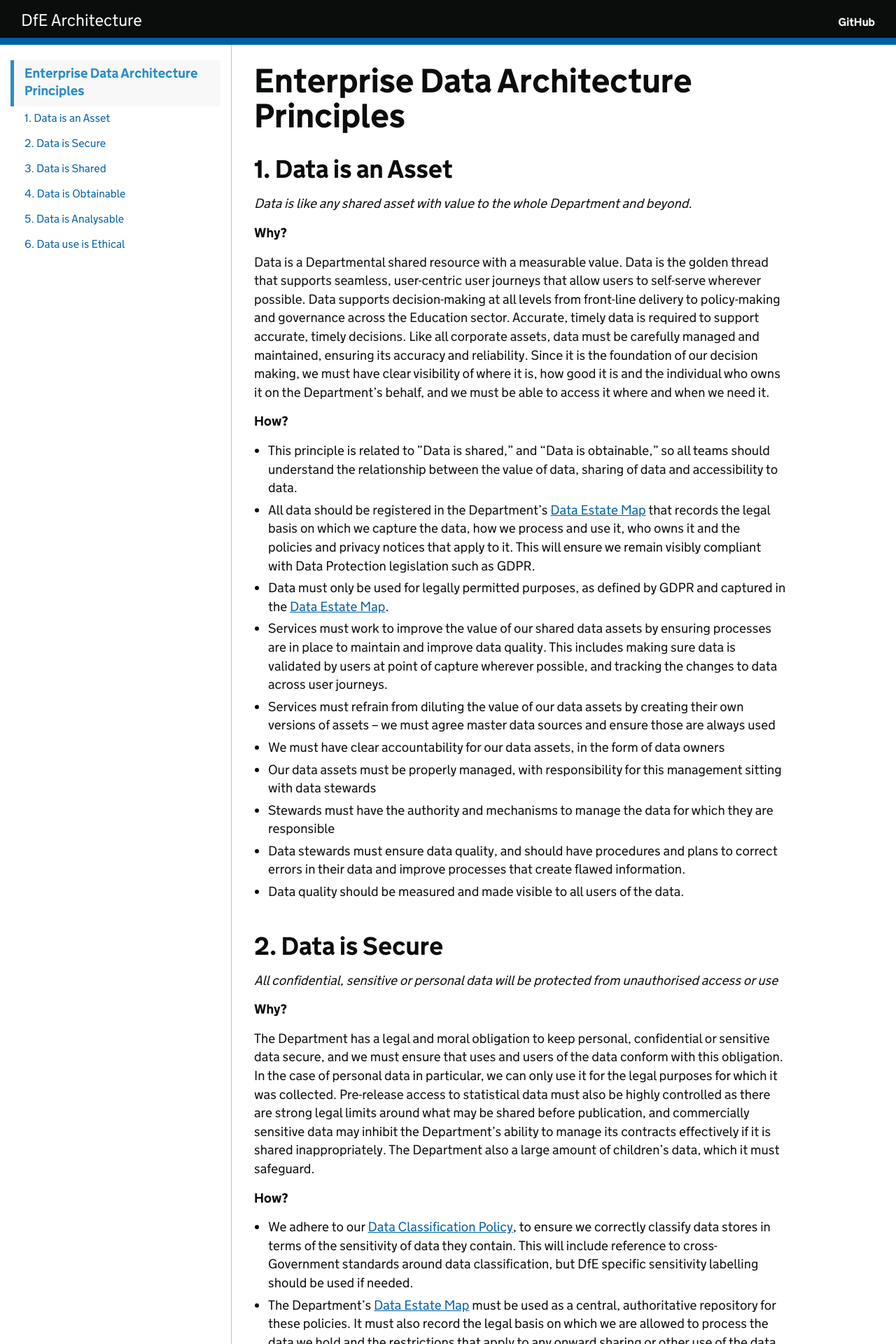
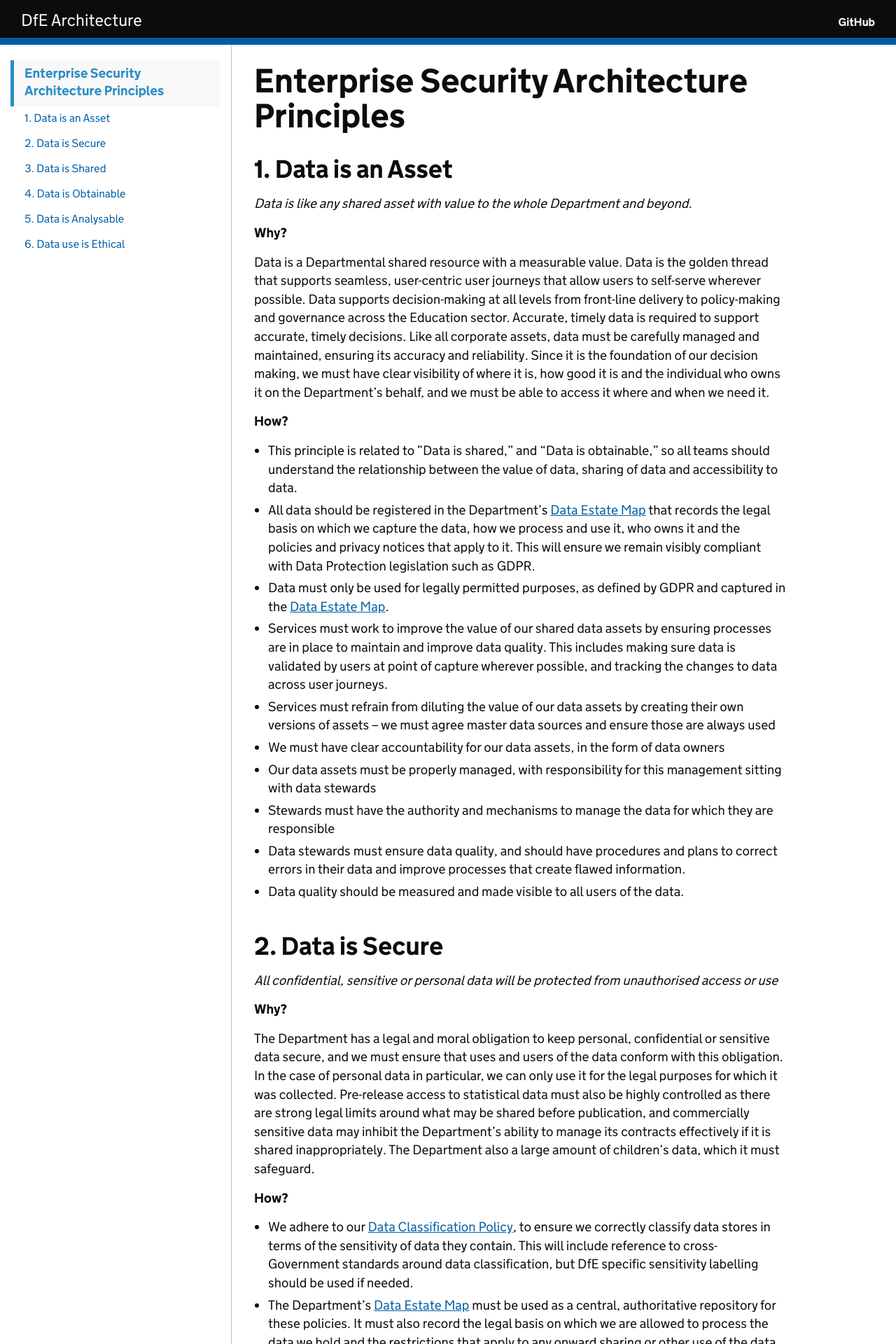
Before and after one commit to DFE-Digital/architecture, a Jekyll site: the page built from principles/enterprise-security-architecture-principles.md, in a window 1280 px wide. Shown: the top 1920 px of the page at 70% size. Built offline with Jekyll 4.4.1, drawn with Linux system fonts in a browser that asks for light colours; our own code applies the rules of GitHub Pages for plain Markdown files.

```diff
--- a/principles/enterprise-security-architecture-principles.md
+++ b/principles/enterprise-security-architecture-principles.md
@@ -3,12 +3,12 @@ category: Architecture Principles
 expires: 2021-01-01
 ---
 
-# Enterprise Data Architecture Principles
+# Enterprise Security Architecture Principles
 
 ## 1. Data is an Asset
 _Data is like any shared asset with value to the whole Department and beyond._
 
-__Why?__
+**Why?**
 
 Data is a Departmental shared resource with a measurable value. Data is the golden thread that supports seamless, user-centric user journeys that allow users to self-serve wherever possible. Data supports decision-making at all levels from front-line delivery to policy-making and governance across the Education sector. Accurate, timely data is required to support accurate, timely decisions. Like all corporate assets, data must be carefully managed and maintained, ensuring its accuracy and reliability. Since it is the foundation of our decision making, we must have clear visibility of where it is, how good it is and the individual who owns it on the Department’s behalf, and we must be able to access it where and when we need it.
 
```
